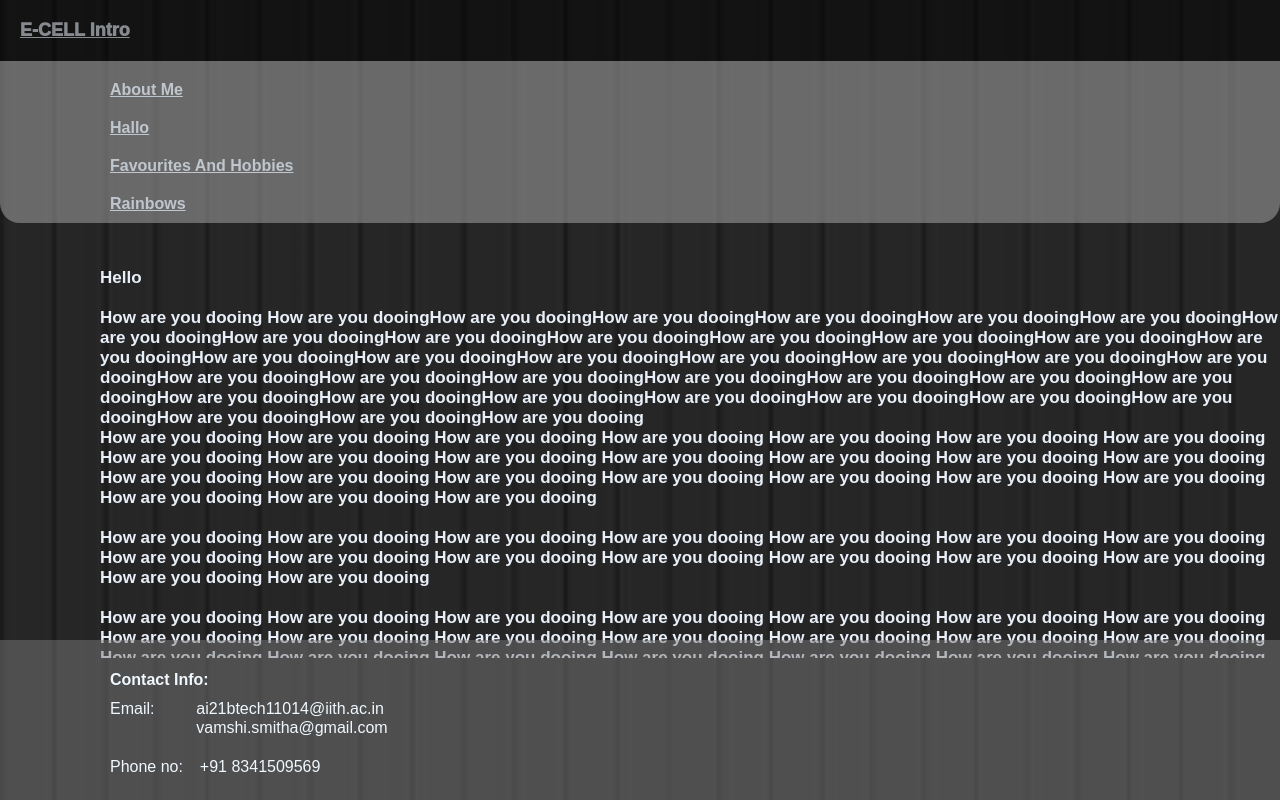
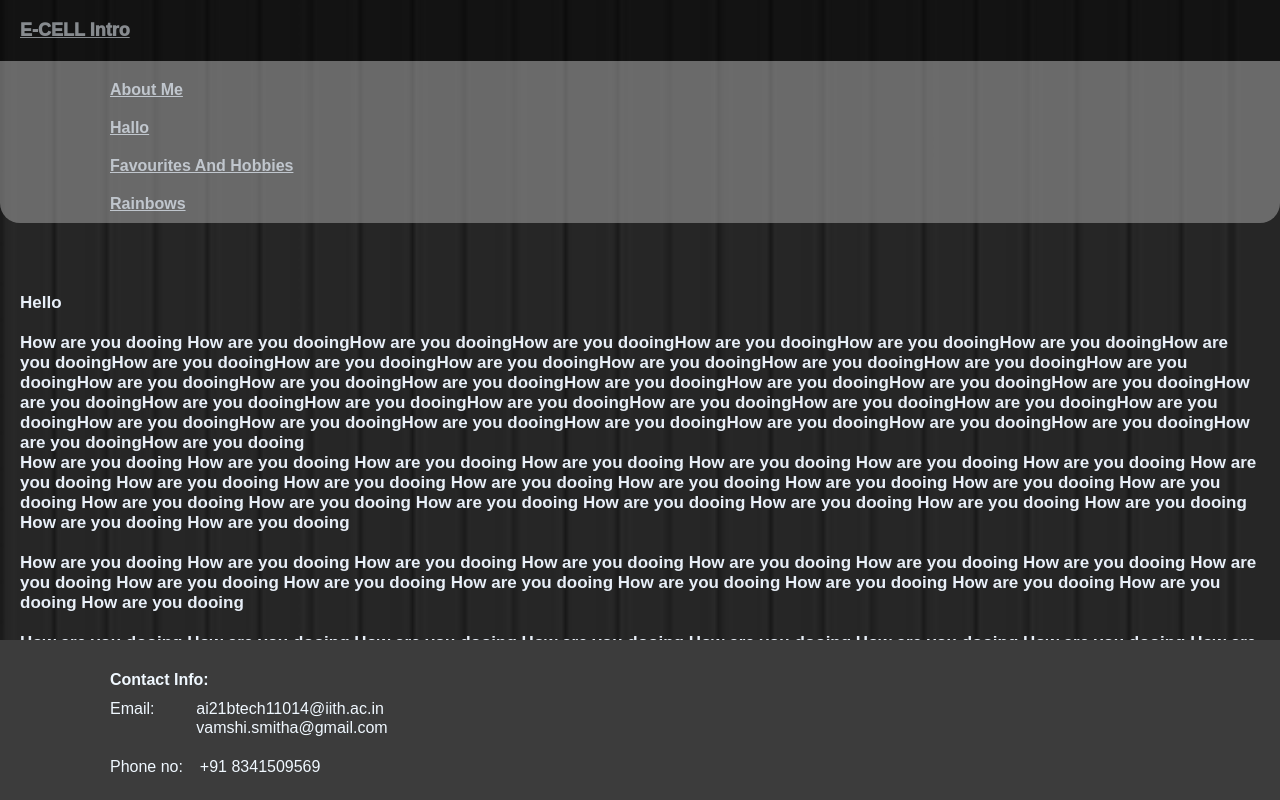
Before and after one commit to 6donkey/6donkey.github.io, a plain HTML site: page ab.html in a window 1280 px wide. Drawn offline with Linux system fonts and the light colour scheme.

Commit message:
edited css

```diff
--- a/CSS/style.css
+++ b/CSS/style.css
@@ -10,8 +10,7 @@ html {
     margin: 0;}
 
 main {
-    display: fixed;
-    padding: 0px 0px;}
+    display: fixed;}
 
 h1, h2, h3, h4, h5, h6, p, a, input, div, textarea, label {
     margin: 0px;}
@@ -41,13 +40,19 @@ h2 {
     box-sizing: border-box;}
 
 .ab {
+    width: 1650px;
+    margin: 0 auto;
     Overflow-y: scroll;
     color: #e8eff8;
     font-weight: 600;
-    font-family: "Lucida Console", "Courier New", monospace;
-    padding-top: 2.75vw;
+    max-width: 100%;
+    font-family: Arial, Helvetica, sans-serif;
+    box-sizing: border-box;
+    padding: 20px;
+    padding-top: 10px;
     font-size: 17px;
-    height: 50vh;}
+    height: 49vh;
+    margin-top: 60px;}
 
 .container2 {
     width: 1850px;
@@ -129,7 +134,7 @@ footer {
     width: 100vw;
     position:absolute;
     bottom: 0px;
-    background: rgba(123, 123, 123, 0.491);
+    background: rgb(60, 60, 60);
     color:rgb(240, 248, 255);
     padding: 10px;
     line-height: 120%;
--- a/ab.html
+++ b/ab.html
@@ -23,7 +23,6 @@
         </div>
     </nav>
     <main class="ab example">
-        <div class="container3">
             Hello<br><br>
             How are you dooing How are you dooingHow are you dooingHow are you dooingHow are you dooingHow are you dooingHow are you dooingHow are you dooingHow are you dooingHow are you dooingHow are you dooingHow are you dooingHow are you dooingHow are you dooingHow are you dooingHow are you dooingHow are you dooingHow are you dooingHow are you dooingHow are you dooingHow are you dooingHow are you dooingHow are you dooingHow are you dooingHow are you dooingHow are you dooingHow are you dooingHow are you dooingHow are you dooingHow are you dooingHow are you dooingHow are you dooingHow are you dooingHow are you dooingHow are you dooingHow are you dooingHow are you dooingHow are you dooingHow are you dooing<br>
             How are you dooing How are you dooing How are you dooing How are you dooing How are you dooing How are you dooing How are you dooing How are you dooing How are you dooing How are you dooing How are you dooing How are you dooing How are you dooing How are you dooing How are you dooing How are you dooing How are you dooing How are you dooing How are you dooing How are you dooing How are you dooing How are you dooing How are you dooing How are you dooing <br><br>
@@ -35,7 +34,6 @@
             How are you dooing How are you dooing How are you dooing How are you dooing How are you dooing How are you dooing How are you dooing How are you dooing How are you dooing How are you dooing How are you dooing How are you dooing How are you dooing How are you dooing How are you dooing How are you dooing How are you dooing How are you dooing How are you dooing How are you dooing How are you dooing How are you dooing How are you dooing How are you dooing How are you dooing How are you dooing How are you dooing How are you dooing How are you dooing How are you dooing How are you dooing How are you dooing How are you dooing How are you dooing How are you dooing How are you dooing How are you dooing How are you dooing <br><br>
             How are you dooing How are you dooing How are you dooing How are you dooing How are you dooing How are you dooing How are you dooing How are you dooing How are you dooing How are you dooing How are you dooing How are you dooing How are you dooing How are you dooing How are you dooing How are you dooing How are you dooing How are you dooing How are you dooing How are you dooing How are you dooing How are you dooing How are you dooing How are you dooing How are you dooing How are you dooing How are you dooing How are you dooing How are you dooing How are you dooing How are you dooing How are you dooing How are you dooing How are you dooing How are you dooing How are you dooing How are you dooing How are you dooing How are you dooing How are you dooing How are you dooing How are you dooing How are you dooing How are you dooing How are you dooing How are you dooing How are you dooing <br><br>
             VHow are you dooing How are you dooing How are you dooing How are you dooing How are you dooing How are you dooing How are you dooing How are you dooing How are you dooing How are you dooing How are you dooing How are you dooing How are you dooing How are you dooing How are you dooing How are you dooing How are you dooing How are you dooing How are you dooing How are you dooing How are you dooing How are you dooing How are you dooing How are you dooing How are you dooing How are you dooing How are you dooing How are you dooing How are you dooing How are you dooing How are you dooing How are you dooing How are you dooing How are you dooing How are you dooing How are you dooing <br><br>
-        </div>
     </main>
     <footer class="example">
         <div class="container2">
```
